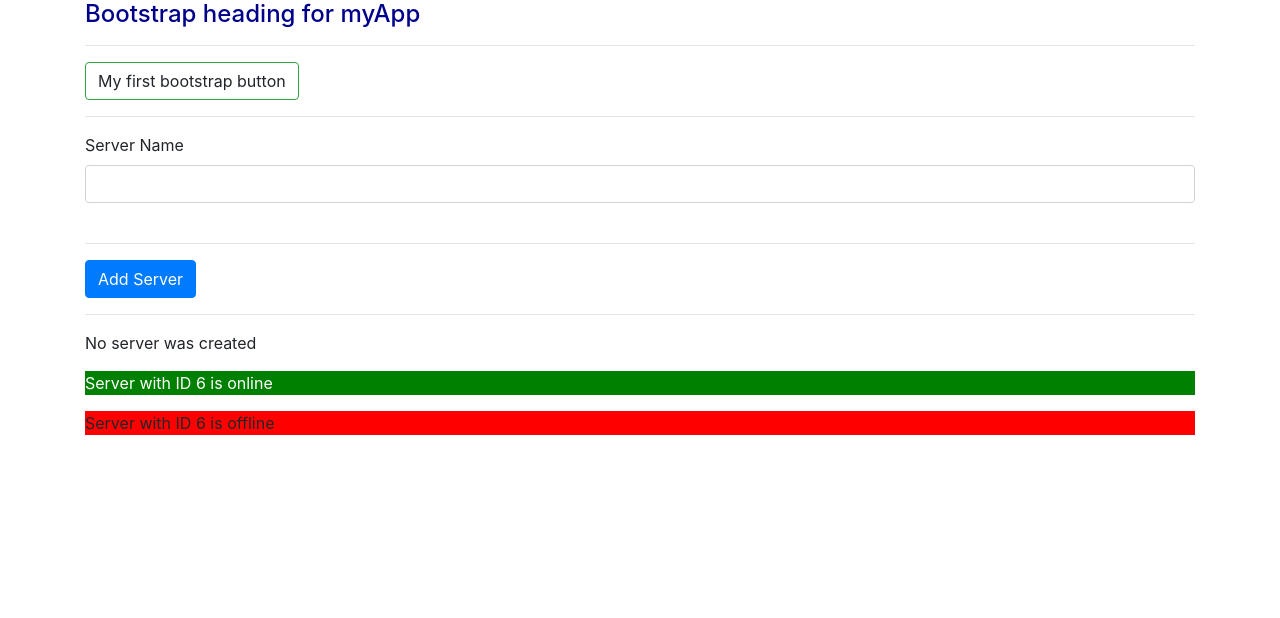
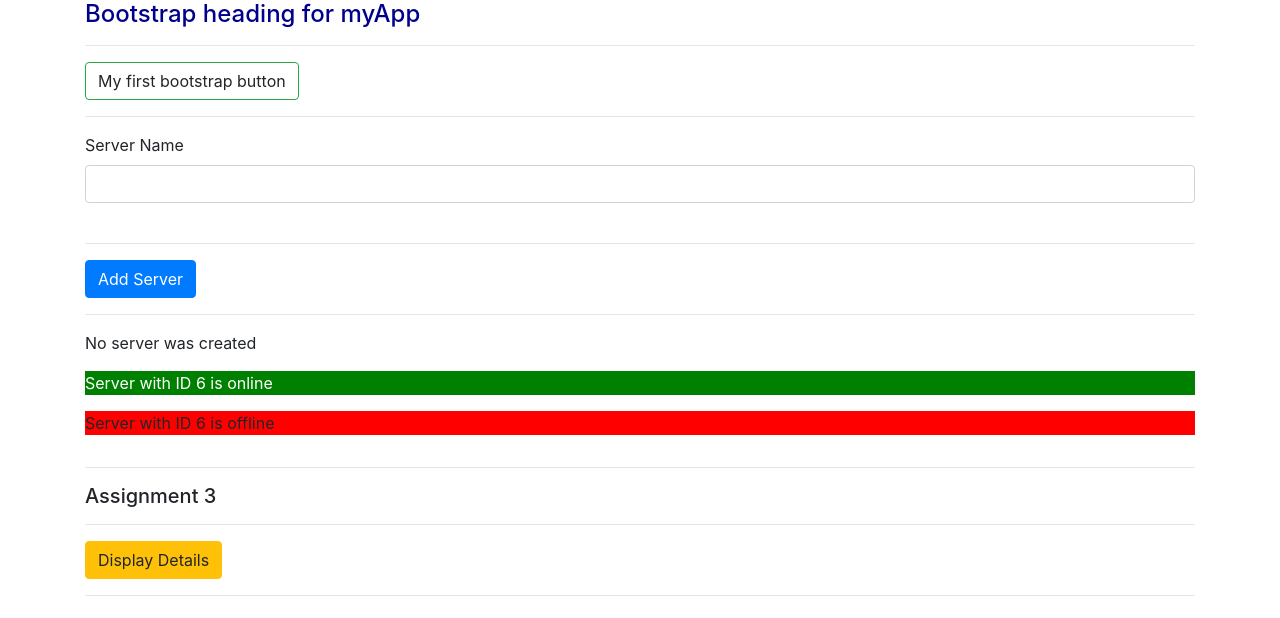
Before and after one commit to JiHaripriya/Angular-Tutorial, an Angular app: page / in a window 1280 px wide. Shown: the top 618 px of the page. Built offline with nearby package versions, Linux system fonts and the light colour scheme.

Commit message:
Toggle view and add style onclick using ngStyle and ngClass

```diff
--- a/src/app/app.component.html
+++ b/src/app/app.component.html
@@ -7,3 +7,5 @@
         </div>
     </div>
 </div>
+
+<app-asignment3></app-asignment3>
--- a/src/app/app.module.ts
+++ b/src/app/app.module.ts
@@ -5,12 +5,14 @@ import {FormsModule} from '@angular/forms'
 import { AppComponent } from './app.component';
 import { ServerComponent } from './server/server.component';
 import { ServersComponent } from './servers/servers.component';
+import { Asignment3Component } from './asignment3/asignment3.component';
 
 @NgModule({
   declarations: [
     AppComponent,
     ServerComponent,
-    ServersComponent
+    ServersComponent,
+    Asignment3Component
   ],
   imports: [
     BrowserModule,
--- /dev/null
+++ b/src/app/asignment3/asignment3.component.css
@@ -0,0 +1,3 @@
+.log {
+    color: white;
+}
--- /dev/null
+++ b/src/app/asignment3/asignment3.component.html
@@ -0,0 +1,15 @@
+<div class="container">
+    <hr>
+    <h5>Assignment 3</h5>
+    <hr>
+
+    <button class="btn btn-warning" (click)="toggleDisplay()">Display Details</button> <hr>
+
+    <p *ngIf="displayContent"> Lorem ipsum dolor sit, amet consectetur adipisicing elit. Eos eum deserunt asperiores illo, nemo tenetur neque, velit
+    sapiente harum sit atque, ea error non ipsa? Veritatis earum nam eum! Maxime.</p>
+
+    <p *ngFor="let log of displayLogs; let i = index"
+        [ngStyle]="{backgroundColor: i >= 4 ? 'blue': 'none'}"
+        [ngClass]="{log: limit && i >= 4}"> {{ log }}
+    </p>
+</div>
--- /dev/null
+++ b/src/app/asignment3/asignment3.component.ts
@@ -0,0 +1,23 @@
+import { Component, OnInit } from '@angular/core';
+
+@Component({
+  selector: 'app-asignment3',
+  templateUrl: './asignment3.component.html',
+  styleUrls: ['./asignment3.component.css']
+})
+
+export class Asignment3Component implements OnInit {
+
+  displayContent = false;
+  displayLogs = [];
+
+  constructor() { }
+
+  ngOnInit(): void {
+  }
+
+  toggleDisplay() {
+    this.displayContent ? this.displayContent = false : this.displayContent = true;
+    this.displayLogs.push(String(new Date()));
+  }
+}
```
Also changed, not shown: 1 other file (tests, documents, lock files or other folders).
